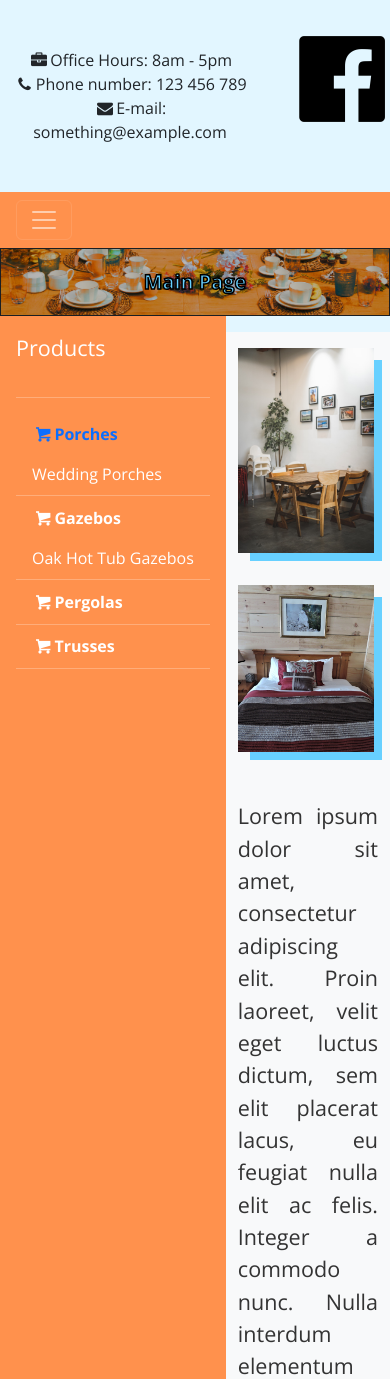
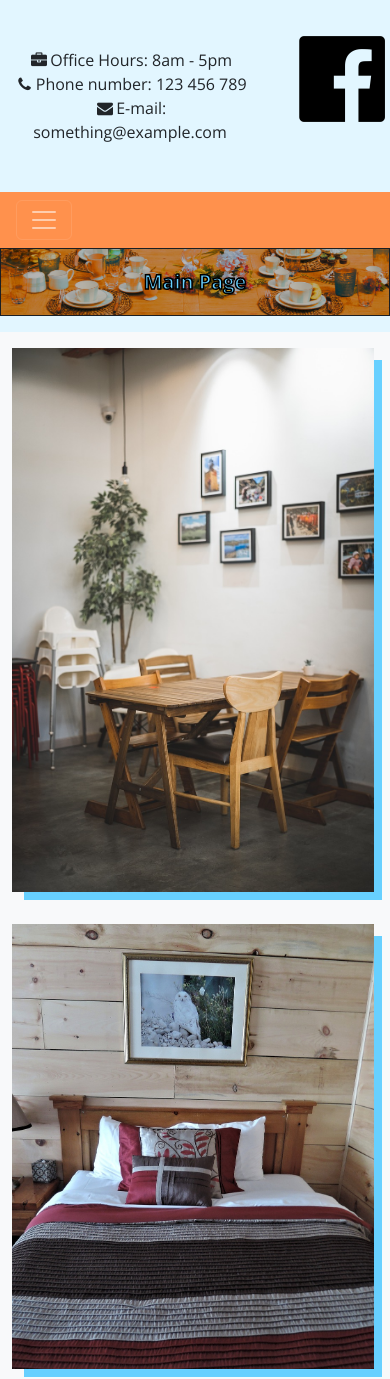
Before and after one commit to strzecha/Art-of-Wood-Website, a PHP site: page / in a window 390 px wide. Shown: the top 1379 px of the page. Run offline with PHP 8.4, Linux system fonts and the light colour scheme.

Commit message:
Minor fixes

```diff
--- a/css/style.css
+++ b/css/style.css
@@ -254,6 +254,11 @@ a.lightbox-close:after {
 	margin: 0.1rem 0;
 }
 
+.nav-pills .nav-link
+{
+	color: white;
+}
+
 .card
 {
 	border-radius: 0;
--- a/index.php
+++ b/index.php
@@ -18,10 +18,8 @@
     ?>
 
     <section class="porches d-flex flex-nowrap">
-    <div class="d-flex flex-column flex-shrink-0 p-3 text-bg-dark bg-primary ">
-            <a href="/" class="d-flex align-items-center mb-3 mb-md-0 me-md-auto text-white text-decoration-none">
+    <div class="d-md-flex flex-column flex-shrink-0 p-3 text-bg-dark bg-primary d-none">
             <span class="fs-4">Products</span>
-            </a>
             <hr>
             <ul class="nav nav-pills flex-column mb-auto">
             <li class="nav-item">
@@ -30,28 +28,28 @@
                 </a>
             </li>
             <li class="nav-item">
-                <a href="#" class="nav-link text-white" aria-current="page">
+                <a href="#" class="nav-link" aria-current="page">
                 Wedding Porches
                 </a>
             </li>
             <hr>
             <li>
-                <a href="#" class="nav-link text-white main-nav-link">
+                <a href="#" class="nav-link main-nav-link">
                 <i class="icon-basket"></i>Gazebos
                 </a>
             </li>
-            <a href="#" class="nav-link text-white" aria-current="page">
+            <a href="#" class="nav-link" aria-current="page">
                 Oak Hot Tub Gazebos
                 </a>
             <hr>
             <li>
-                <a href="#" class="nav-link text-white main-nav-link">
+                <a href="#" class="nav-link main-nav-link">
                 <i class="icon-basket"></i>Pergolas
                 </a>
             </li>
             <hr>
             <li>
-                <a href="#" class="nav-link text-white main-nav-link">
+                <a href="#" class="nav-link main-nav-link">
                 <i class="icon-basket"></i>Trusses
                 </a>
             </li>
@@ -59,10 +57,7 @@
             </ul>
         </div>
 
-
         <div class="container">
-
-
             <div class="row">
                 <div class="col-12 text-body bg-light mt-3">
                     <div class="row">
```
